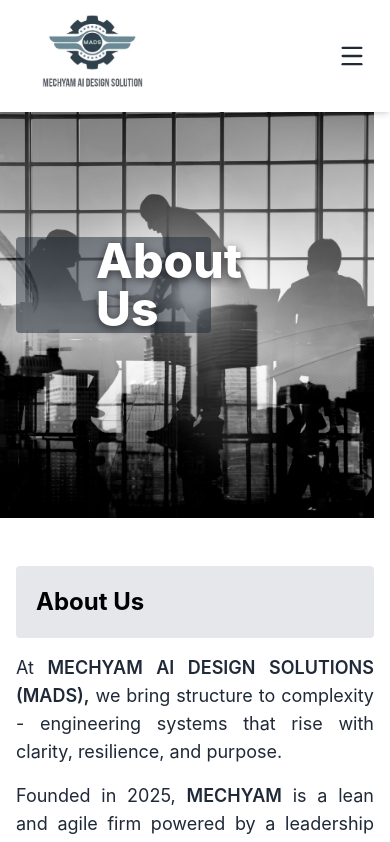
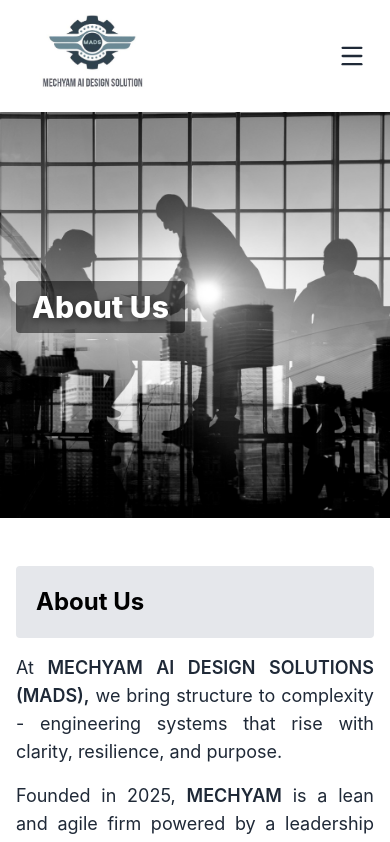
Before and after one commit to praveen-202/mechyam_frontend, a React (Vite) app: page /about in a window 390 px wide. Shown: the top 842 px of the page. Built offline with nearby package versions, Linux system fonts and the light colour scheme.

Commit message:
Aligned the image and text of the mobile view.

```diff
--- a/src/components/Navbar.jsx
+++ b/src/components/Navbar.jsx
@@ -370,40 +370,47 @@
           </div>
         </div>
 
-        {/* Mobile Menu */}
        {menuOpen && (
-          <div className="md:hidden bg-white shadow-md">
+  <div className="md:hidden w-full bg-white shadow-md">
     <ul className="flex flex-col text-gray-800 font-medium px-6 py-4 space-y-3">
+
       <li>
         <Link to="/structural-steel" onClick={() => setMenuOpen(false)}>
           Structural Steel
         </Link>
       </li>
+
       <li>
         <Link to="/mechanical" onClick={() => setMenuOpen(false)}>
           Mechanical
         </Link>
       </li>
+
       <li>
         <Link to="/industries" onClick={() => setMenuOpen(false)}>
           Industries
         </Link>
       </li>
+
       <li>
         <Link to="/projects" onClick={() => setMenuOpen(false)}>
           Projects
         </Link>
       </li>
+
       <li>
         <Link to="/about" onClick={() => setMenuOpen(false)}>
           About
         </Link>
       </li>
+
       <li>
         <Link to="/admin-page" onClick={() => setMenuOpen(false)}>
           Admin Login
         </Link>
       </li>
+
+      {/* Buttons */}
       <div className="flex flex-col gap-2 pt-3">
         <ContactButton />
         <EmailButton />
@@ -411,6 +418,7 @@
       </div>
     </ul>
   </div>
+
         )}
       </nav>
 
--- a/src/pages/About.jsx
+++ b/src/pages/About.jsx
@@ -8,30 +8,30 @@
 const About = () => (
   <>
     <section className="w-full overflow-hidden">
-      <div className="relative w-screen flex items-center justify-start -mx-4">
+      <div className="relative w-full overflow-hidden">
+  {/* Image */}
   <img
     src={aboutus}
     alt="Steel Structure Background"
-          className="w-full"
-          style={{
-            height: "50vh",
-            width: "100vw",
-            objectFit: "cover",
-            objectPosition: "center",
-          }}
+    className="w-full h-[50vh] object-cover object-center"
   />
-        <div
-          className="absolute left-0 top-1/3 z-10 ml-8"
-          style={{ maxWidth: "50vw" }}
-        >
+
+  {/* Text Overlay */}
+  <div className="absolute inset-0 flex items-center justify-start px-4 sm:px-10">
     <h1
-            className="text-5xl md:text-5xl lg:text-l font-extrabold text-white mb-2 text-left px-20 w-auto h-auto bg-gray-800 bg-opacity-50 rounded"
+      className="
+        text-white font-extrabold
+         text-3xl sm:text-5xl md:text-6xl lg:text-7xl
+        bg-black/50 px-4 py-2 rounded
+        max-w-[90%] sm:max-w-[70%] md:max-w-[50%]
+      "
       style={{ textShadow: "0 2px 10px rgba(0,0,0,0.6)" }}
     >
       About Us
     </h1>
   </div>
 </div>
+
     </section>
 
     {/* Two-column section: text (left) and image (right) */}
--- a/src/pages/Industries.jsx
+++ b/src/pages/Industries.jsx
@@ -5,22 +5,30 @@
 const Industries = () => (
   <>
     <section id="steel-structure" className="w-full overflow-hidden">
-      <div className="relative w-screen flex items-center justify-start -mx-4">
+      <div className="relative w-full overflow-hidden">
+  {/* Image */}
   <img
     src={industries01}
-          alt="Industries Background"
-          className="w-full"
-          style={{ height: "50vh", objectFit: "cover" }}
+    alt="Steel Structure Background"
+    className="w-full h-[50vh] object-cover object-center"
   />
-        <div className="absolute left-0 top-1/3 z-10 ml-8">
+
+  {/* Text Overlay */}
+  <div className="absolute inset-0 flex items-center justify-start px-4 sm:px-10">
     <h1
-            className="text-6xl  lg:text-l font-extrabold text-white mb-2 px-20 w-auto h-auto bg-gray-800 rounded bg-opacity-50"
+      className="
+        text-white font-extrabold
+         text-3xl sm:text-5xl md:text-6xl lg:text-7xl
+        bg-black/50 px-4 py-2 rounded
+        max-w-[90%] sm:max-w-[70%] md:max-w-[50%]
+      "
       style={{ textShadow: "0 2px 10px rgba(0,0,0,0.6)" }}
     >
      Industries
     </h1>
   </div>
 </div>
+
     </section>
 
     {/* Offerings Section */}
--- a/src/pages/Mechanical.jsx
+++ b/src/pages/Mechanical.jsx
@@ -6,30 +6,30 @@
 const Mechanical = () => (
   <>
   <section className="w-full overflow-hidden">
-    <div className="relative w-screen flex items-center justify-start -mx-4">
+    <div className="relative w-full overflow-hidden">
+  {/* Image */}
   <img
     src={mechanical}
     alt="Steel Structure Background"
-        className="w-full"
-        style={{
-          height: "50vh",
-          width: "100vw",
-          objectFit: "cover",
-          objectPosition: "center",
-        }}
+    className="w-full h-[50vh] object-cover object-center"
   />
-      <div
-        className="absolute left-0 top-1/3 z-10 ml-8"
-        style={{ maxWidth: "50vw" }}
-      >
+
+  {/* Text Overlay */}
+  <div className="absolute inset-0 flex items-center justify-start px-4 sm:px-10">
     <h1
-          className="text-5xl md:text-6xl lg:text-l font-extrabold text-white mb-2 text-left px-20  w-auto h-auto bg-gray-800 bg-opacity-50 rounded"
+      className="
+        text-white font-extrabold
+       text-3xl sm:text-5xl md:text-6xl lg:text-7xl
+        bg-black/50 px-4 py-2 rounded
+        max-w-[90%] sm:max-w-[70%] md:max-w-[50%]
+      "
       style={{ textShadow: "0 2px 10px rgba(0,0,0,0.6)" }}
     >
       Mechanical
     </h1>
   </div>
 </div>
+
   </section>
 
   {/* Two-column section: text (left) and image (right) */}
@@ -38,7 +38,7 @@
       <div className="flex flex-col md:flex-row items-start gap-8">
         <div className="w-full md:w-1/2 text-left">
           <h2 className="text-2xl font-bold mb-4 bg-gray-200 p-5 rounded">
-            Mechnical
+            Mechanical
           </h2>
           <p className="text-lg text-gray-800 mb-4 text-justify">
            Mechyam offers a range of outsourced engineering services that are tailored to suit the specific needs of companies operating in diverse industries. Our pragmatic approach to problem solving, proven offshore delivery model and global presence that ensures close proximity to our customers make us the preferred engineering services partner for clients across the world. Be it designing new products or solving complex engineering challenges, our multi-disciplinary team works closely with you to engineer solutions for a wide range of business requirements.
--- a/src/pages/StructuralSteel.jsx
+++ b/src/pages/StructuralSteel.jsx
@@ -8,30 +8,30 @@
   <>
     {/* Hero Section */}
     <section id="steel-structure" className="w-full overflow-hidden">
-      <div className="relative w-screen flex items-center justify-start -mx-4">
+      <div className="relative w-full overflow-hidden">
+  {/* Image */}
   <img
     src={structuralsteel}
     alt="Steel Structure Background"
-          className="w-full"
-          style={{
-            height: "50vh",
-            width: "100vw",
-            objectFit: "cover",
-            objectPosition: "center",
-          }}
+    className="w-full h-[50vh] object-cover object-center"
   />
-        <div
-          className="absolute left-0 top-1/3 z-10 ml-8"
-          style={{ maxWidth: "50vw" }}
-        >
+
+  {/* Text Overlay */}
+  <div className="absolute inset-0 flex items-center justify-start px-4 sm:px-10">
     <h1
-            className="text-5xl md:text-6xl font-extrabold text-white mb-2 text-left px-20 w-auto h-auto bg-gray-800 bg-opacity-50 rounded"
+      className="
+        text-white font-extrabold
+        text-3xl sm:text-5xl md:text-6xl lg:text-7xl
+        bg-black/50 px-4 py-2 rounded
+        max-w-[90%] sm:max-w-[70%] md:max-w-[50%]
+      "
       style={{ textShadow: "0 2px 10px rgba(0,0,0,0.6)" }}
     >
       Structural Steel
     </h1>
   </div>
 </div>
+
     </section>
 
     {/* Two-column section: text (left) and image (right) */}
```
Lines whose indentation alone changed are shown as unchanged.
